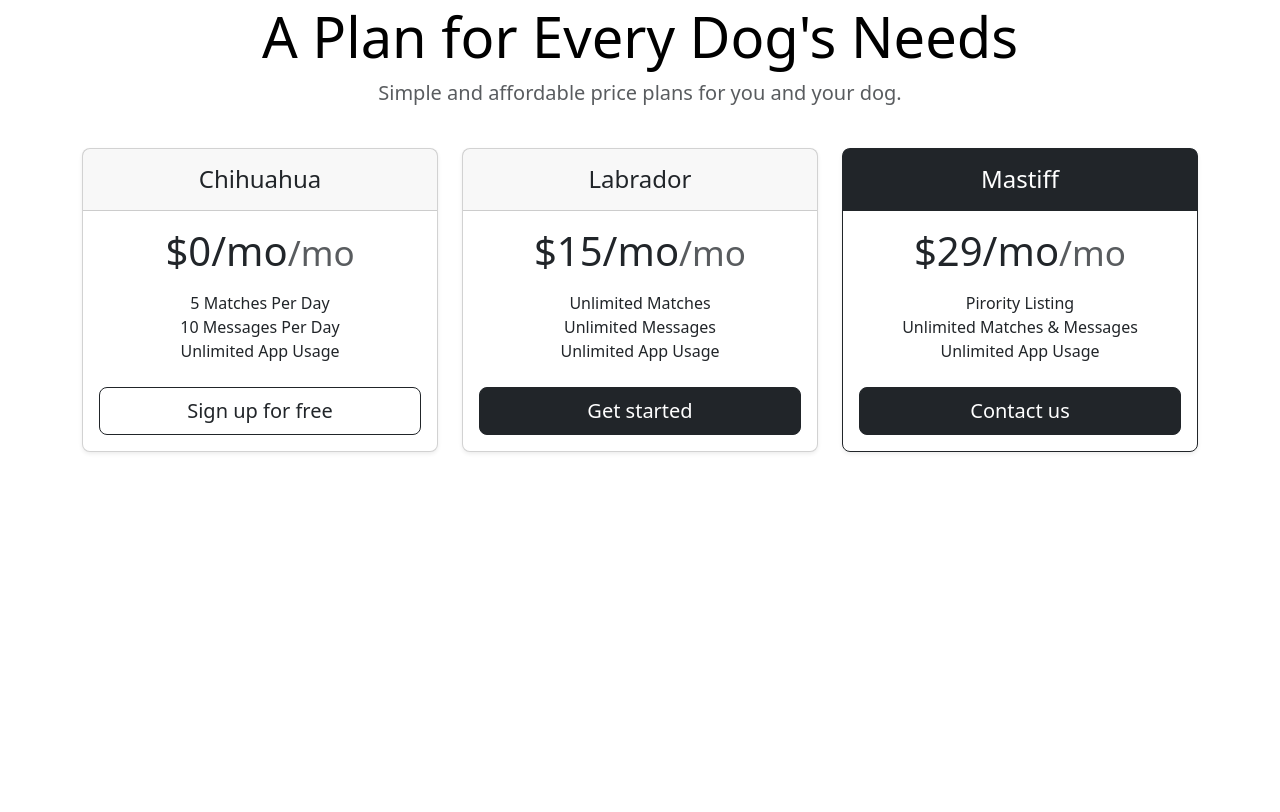
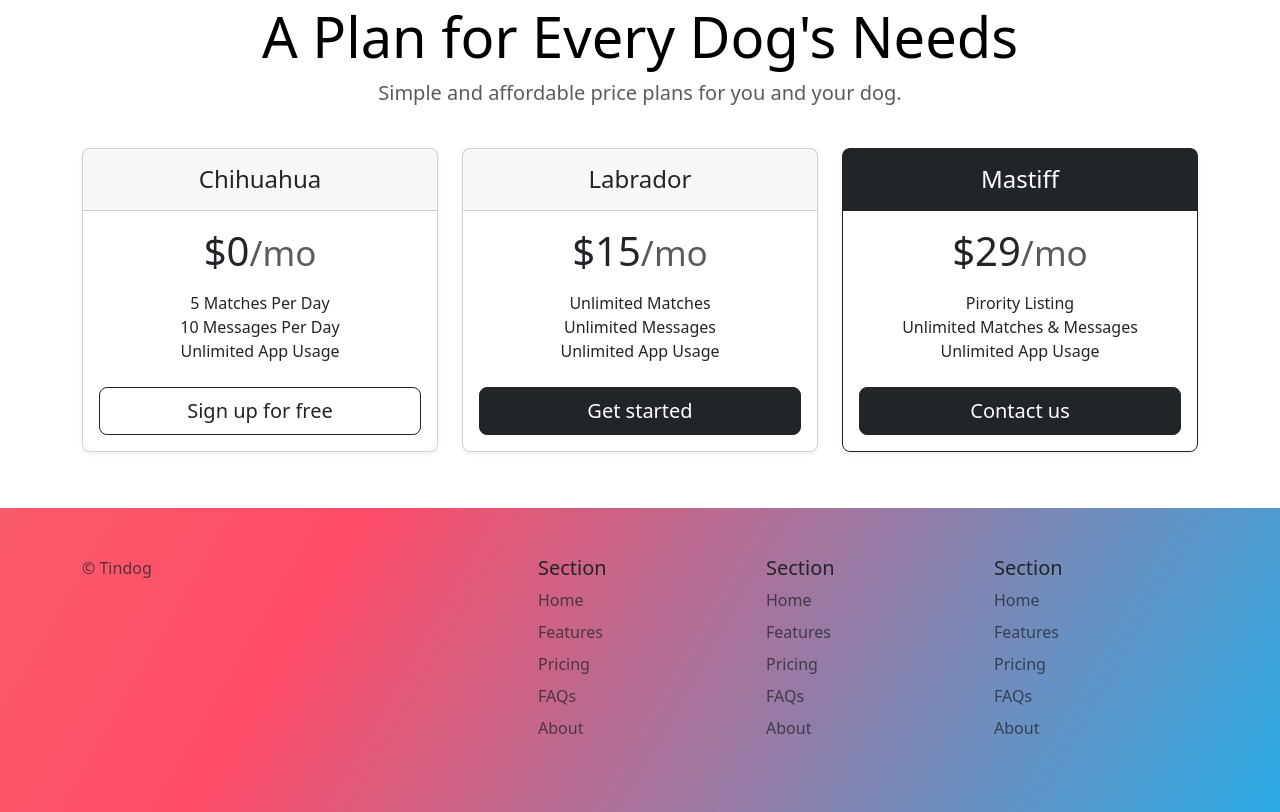
Before and after one commit to Marshal10/Webpage-using-bootstrap, a plain HTML site: page index.html in a window 1280 px wide. Shown: the part 1617-2429 px from the top of the page. Before the commit the page ends 2125 px from the top, so only its background shows below. Drawn offline with nearby package versions, Linux system fonts and the light colour scheme.

Commit message:
Footer section

```diff
--- a/index.html
+++ b/index.html
@@ -194,7 +194,7 @@
                   <h4 class="my-0 fw-normal">Chihuahua</h4>
                 </div>
                 <div class="card-body">
-                  <h1 class="card-title pricing-card-title">$0/mo<small class="text-body-secondary fw-light">/mo</small></h1>
+                  <h1 class="card-title pricing-card-title">$0<small class="text-body-secondary fw-light">/mo</small></h1>
                   <ul class="list-unstyled mt-3 mb-4">
                     <li>5 Matches Per Day</li>
                     <li>10 Messages Per Day</li>
@@ -210,7 +210,7 @@
                   <h4 class="my-0 fw-normal">Labrador</h4>
                 </div>
                 <div class="card-body">
-                  <h1 class="card-title pricing-card-title">$15/mo<small class="text-body-secondary fw-light">/mo</small></h1>
+                  <h1 class="card-title pricing-card-title">$15<small class="text-body-secondary fw-light">/mo</small></h1>
                   <ul class="list-unstyled mt-3 mb-4">
                     <li>Unlimited Matches</li>
                     <li>Unlimited Messages</li>
@@ -226,7 +226,7 @@
                   <h4 class="my-0 fw-normal">Mastiff</h4>
                 </div>
                 <div class="card-body">
-                  <h1 class="card-title pricing-card-title">$29/mo<small class="text-body-secondary fw-light">/mo</small></h1>
+                  <h1 class="card-title pricing-card-title">$29<small class="text-body-secondary fw-light">/mo</small></h1>
                   <ul class="list-unstyled mt-3 mb-4">
                     <li>Pirority Listing</li>
                     <li>Unlimited Matches & Messages</li>
@@ -237,11 +237,54 @@
               </div>
             </div>
           </div>
-
-
       </div>
     </section>
     <!-- Footer -->
-    <section id="footer"></section>
+    <section class="gradient-background" id="footer">
+      <div class="container">
+        <footer class="row row-cols-1 row-cols-sm-2 row-cols-md-5 py-5 ">
+          <div class="col mb-3">
+            <p class="text-body-secondary">© Tindog</p>
+          </div>
+
+          <div class="col mb-3">
+
+          </div>
+
+          <div class="col mb-3">
+            <h5>Section</h5>
+            <ul class="nav flex-column">
+              <li class="nav-item mb-2"><a href="#" class="nav-link p-0 text-body-secondary">Home</a></li>
+              <li class="nav-item mb-2"><a href="#" class="nav-link p-0 text-body-secondary">Features</a></li>
+              <li class="nav-item mb-2"><a href="#" class="nav-link p-0 text-body-secondary">Pricing</a></li>
+              <li class="nav-item mb-2"><a href="#" class="nav-link p-0 text-body-secondary">FAQs</a></li>
+              <li class="nav-item mb-2"><a href="#" class="nav-link p-0 text-body-secondary">About</a></li>
+            </ul>
+          </div>
+
+          <div class="col mb-3">
+            <h5>Section</h5>
+            <ul class="nav flex-column">
+              <li class="nav-item mb-2"><a href="#" class="nav-link p-0 text-body-secondary">Home</a></li>
+              <li class="nav-item mb-2"><a href="#" class="nav-link p-0 text-body-secondary">Features</a></li>
+              <li class="nav-item mb-2"><a href="#" class="nav-link p-0 text-body-secondary">Pricing</a></li>
+              <li class="nav-item mb-2"><a href="#" class="nav-link p-0 text-body-secondary">FAQs</a></li>
+              <li class="nav-item mb-2"><a href="#" class="nav-link p-0 text-body-secondary">About</a></li>
+            </ul>
+          </div>
+
+          <div class="col mb-3">
+            <h5>Section</h5>
+            <ul class="nav flex-column">
+              <li class="nav-item mb-2"><a href="#" class="nav-link p-0 text-body-secondary">Home</a></li>
+              <li class="nav-item mb-2"><a href="#" class="nav-link p-0 text-body-secondary">Features</a></li>
+              <li class="nav-item mb-2"><a href="#" class="nav-link p-0 text-body-secondary">Pricing</a></li>
+              <li class="nav-item mb-2"><a href="#" class="nav-link p-0 text-body-secondary">FAQs</a></li>
+              <li class="nav-item mb-2"><a href="#" class="nav-link p-0 text-body-secondary">About</a></li>
+            </ul>
+          </div>
+        </footer>
+      </div>
+    </section>
   </body>
 </html>
```
